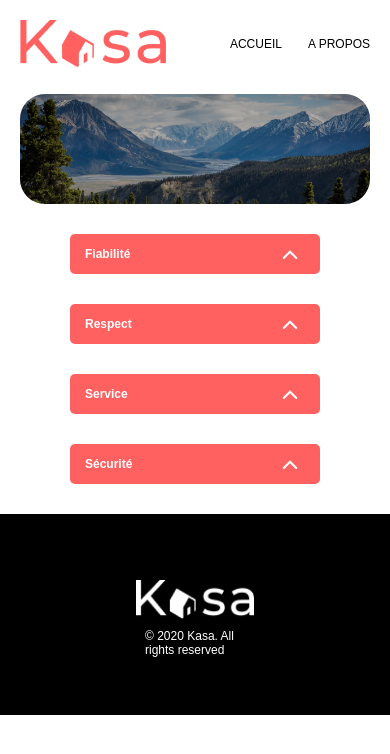
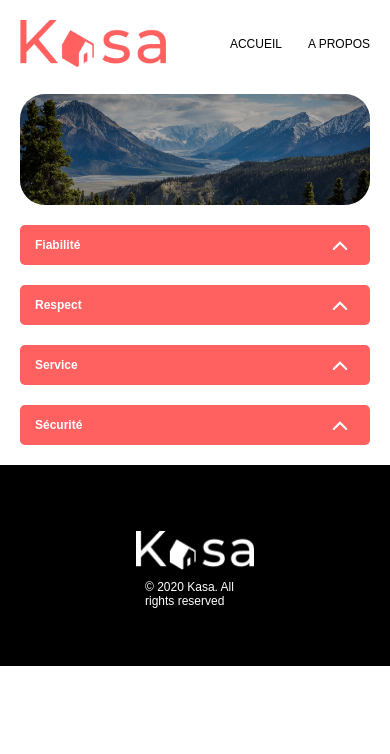
Before and after one commit to SilviaTGit/Project5, a React (Vite) app in the folder kasa/: page /about in a window 390 px wide. Shown: the top 754 px of the page. Built offline with nearby package versions, Linux system fonts and the light colour scheme.

Commit message:
Finished the responsive design for the about page

```diff
--- a/kasa/src/assets/styles/base/_base.scss
+++ b/kasa/src/assets/styles/base/_base.scss
@@ -22,5 +22,6 @@ main {
     }
     @media (max-width: 768px) {
         padding-inline: 20px;
+        margin-block: 19px;
     }
 }
--- a/kasa/src/assets/styles/components/_banner.scss
+++ b/kasa/src/assets/styles/components/_banner.scss
@@ -15,7 +15,7 @@
     }
 
     @media (max-width: 768px) {
-      height: 110px;
+      height: 111px;
       margin: 0 20px 20px 20px;
 
       .banner__text {
--- a/kasa/src/assets/styles/components/_collapse.scss
+++ b/kasa/src/assets/styles/components/_collapse.scss
@@ -44,3 +44,15 @@
     opacity: 1;
     transition: max-height 0.5s ease, opacity 0.5s ease; /* Animation */
   }
+
+  @media (max-width: 768px) {
+    .collapse-container {
+      .collapse-title {
+        font-size: 13px;
+      }
+      p {
+        font-size: 12px;
+        margin-block: 13px;
+      }
+    }
+  }
--- a/kasa/src/assets/styles/pages/_about.scss
+++ b/kasa/src/assets/styles/pages/_about.scss
@@ -8,4 +8,11 @@
     .collapse-title {
         font-size: variables.$font-size-md;
     }
+
+    @media (max-width: 768px) {
+        padding-inline: 0;
+        .collapse-container {
+            margin: 20px 0;
+        }
+    }
 }
--- a/kasa/src/assets/styles/pages/_home.scss
+++ b/kasa/src/assets/styles/pages/_home.scss
@@ -18,6 +18,6 @@
         background-color: transparent;
         padding: 0;
         gap: 20px;
-        margin-bottom: 2px;
+        margin-block: 3px 8px;
     }
 }
```
